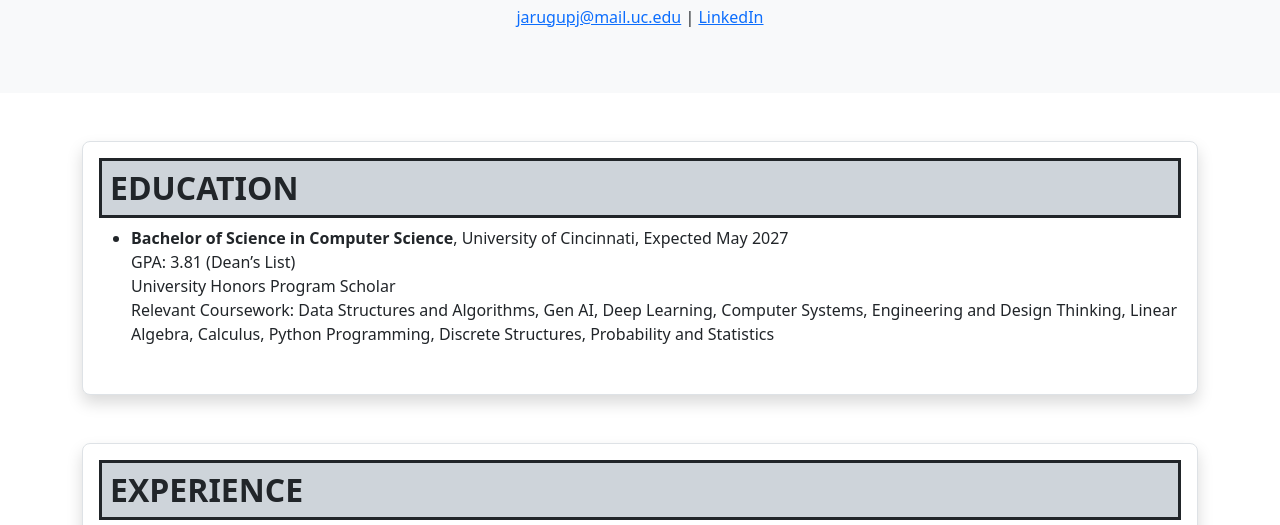
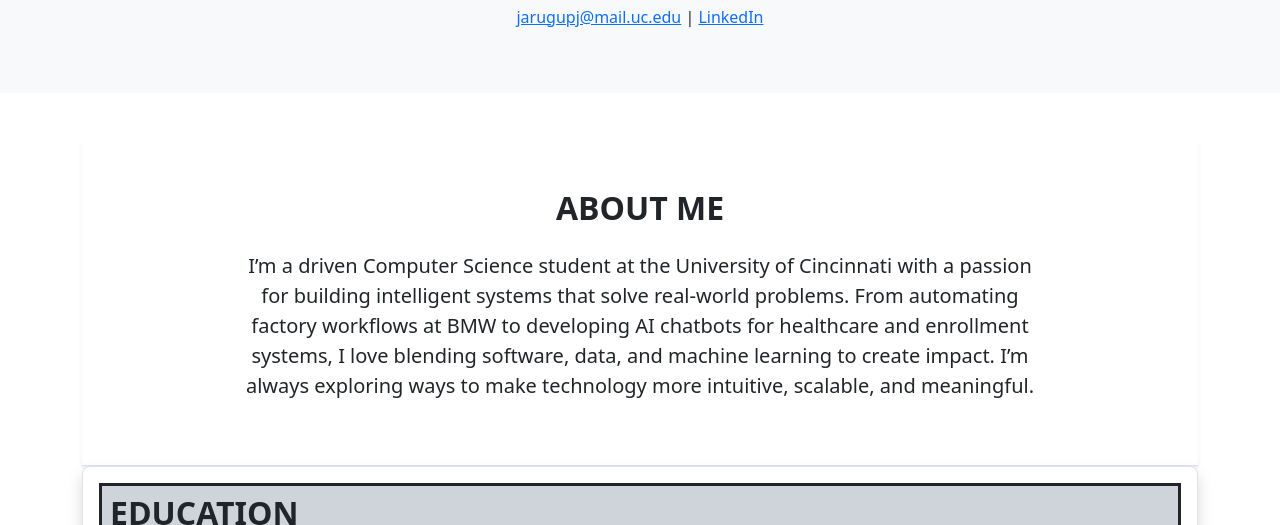
Before and after one commit to jarugupj/jarugupj.github.io, a plain HTML site: page index.html in a window 1280 px wide. Shown: the part 275-800 px from the top of the page. Drawn offline with nearby package versions, Linux system fonts and the light colour scheme; a script that the page names is missing.

Commit message:
index.html updates

```diff
--- a/index.html
+++ b/index.html
@@ -20,6 +20,17 @@
   </header>
 
 <main class="container my-5">
+
+  <!-- About Section -->
+  <section id="about" class="bg-white pt-5 pb-5 border-bottom shadow-sm">
+    <div class="container">
+      <h2 class="text-center fw-bold text-uppercase mb-4">About Me</h2>
+      <p class="lead text-center mx-auto" style="max-width: 800px;">
+        I’m a driven Computer Science student at the University of Cincinnati with a passion for building intelligent systems that solve real-world problems. From automating factory workflows at BMW to developing AI chatbots for healthcare and enrollment systems, I love blending software, data, and machine learning to create impact. I’m always exploring ways to make technology more intuitive, scalable, and meaningful.
+      </p>
+    </div>
+  </section>
+
   <!-- Education -->
   <section id="education" class="mb-5 p-3 bg-white border rounded-3 shadow">
     <h2 class="bg-dark-subtle p-2 fw-bold text-uppercase border border-3 border-dark">Education</h2>
```
